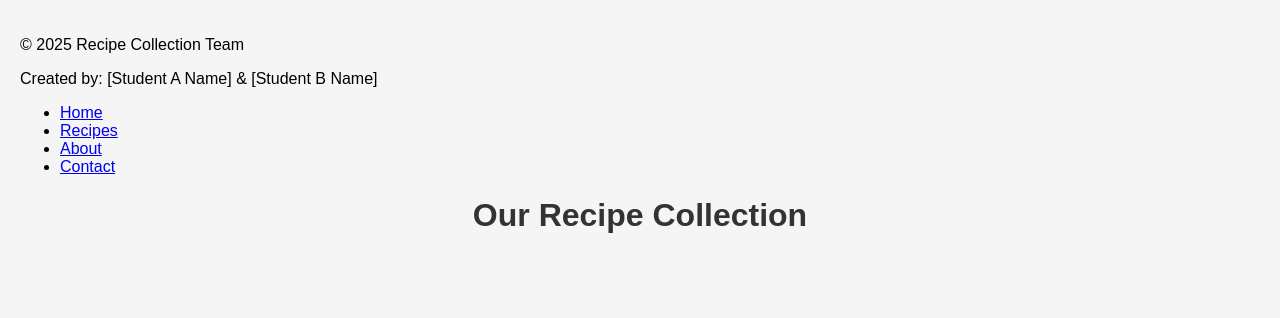
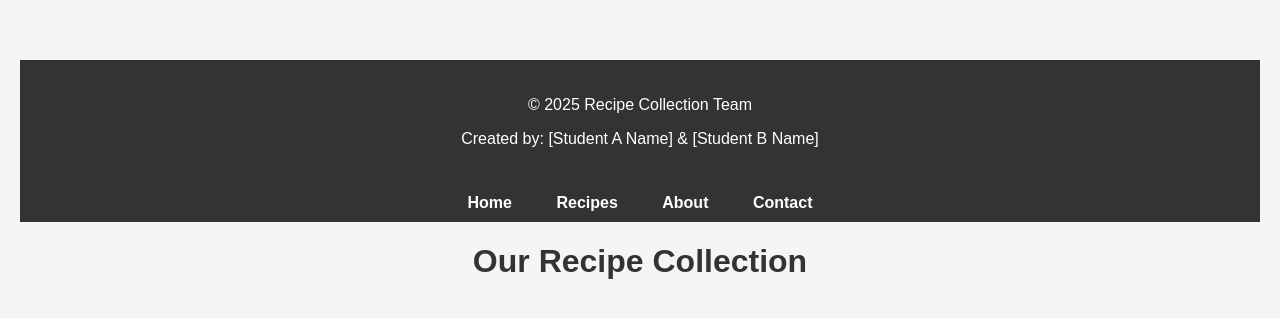
Before and after one commit to Travebro/recipe-collection, a plain HTML site: page index.html in a window 1280 px wide. Drawn offline with Linux system fonts and the light colour scheme.

Commit message:
Update styles.css

```diff
--- a/styles.css
+++ b/styles.css
@@ -12,3 +12,29 @@ text-align: center;
 max-width: 800px;
 margin: 0 auto;
 }
+.main-nav {
+background-color: #333;
+padding: 10px 0;
+}
+.main-nav ul {
+list-style-type: none;
+margin: 0;
+padding: 0;
+text-align: center;
+}
+.main-nav li {
+display: inline;
+margin: 0 20px;
+}
+.main-nav a {
+color: white;
+text-decoration: none;
+font-weight: bold;
+}
+.main-footer {
+background-color: #333;
+color: white;
+text-align: center;
+padding: 20px;
+margin-top: 40px;
+}
```
